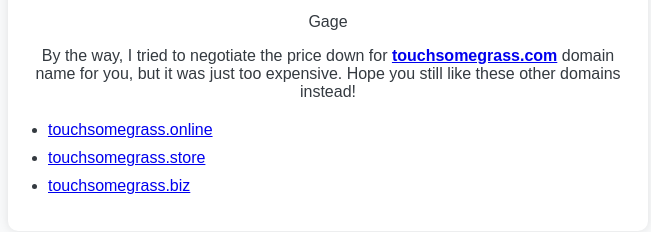
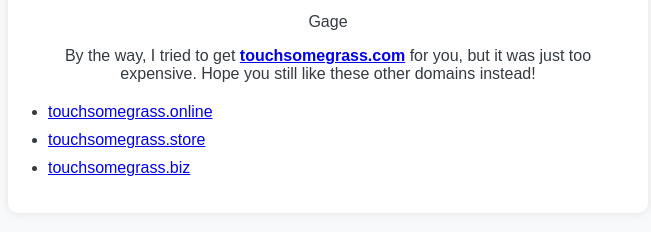
Before and after one commit to hi2gage/touchsomegrass.biz, a plain HTML site: page index.html in a window 1280 px wide. Shown: the part 492-724 px from the top of the page, without its empty margins (312-963 px from the left). Drawn offline with Linux system fonts and the light colour scheme.

Commit message:
Word changes

```diff
--- a/index.html
+++ b/index.html
@@ -49,7 +49,7 @@
         <p>Best wishes,</p>
         <p>Gage</p>
         <div class="message">
-            <p>By the way, I tried to negotiate the price down for <strong><a href="https://www.touchsomegrass.com" target="_blank">touchsomegrass.com</a></strong> domain name for you, but it was just too expensive. Hope you still like these other domains instead!</p>
+            <p>By the way, I tried to get <strong><a href="https://www.touchsomegrass.com" target="_blank">touchsomegrass.com</a></strong> for you, but it was just too expensive. Hope you still like these other domains instead!</p>
         </div>
         <ul class="domain-list">
             <li><a href="http://www.touchsomegrass.online" target="_blank">touchsomegrass.online</a></li>
```
